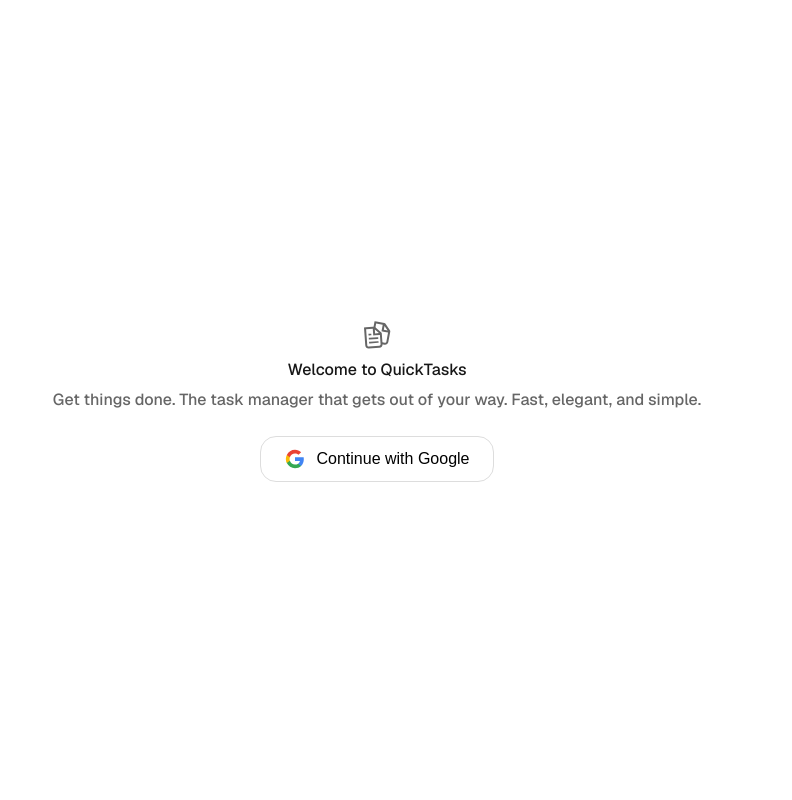
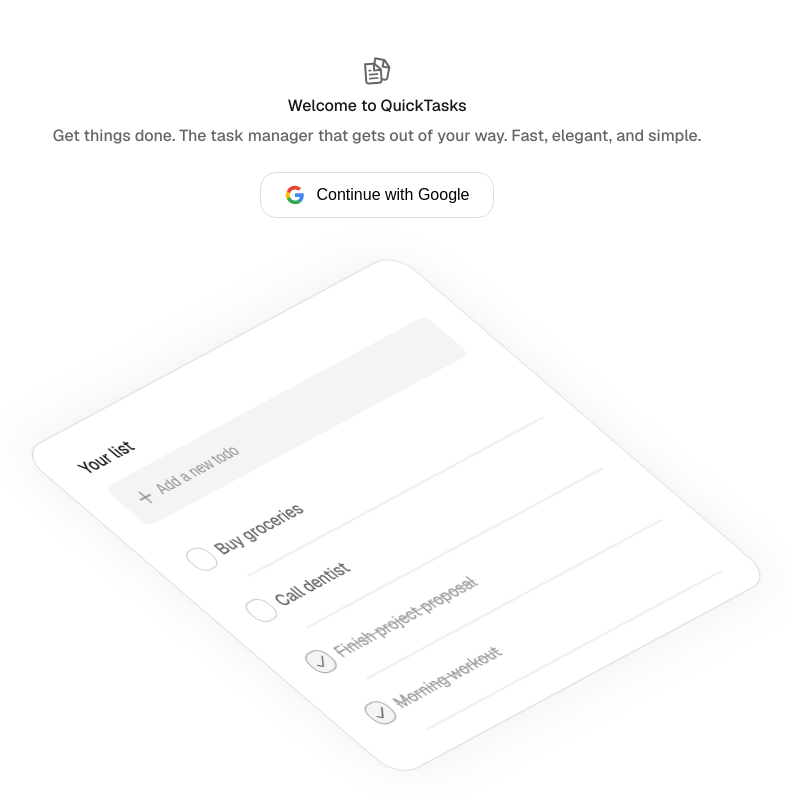
Before and after one commit to San-code1/todo-app, a React (Vite) app: page / in a window 1280 px wide. Shown: the whole page, without its empty margins (263-1055 px from the left). Built offline with nearby package versions, Linux system fonts and the light colour scheme; no server answers.

Commit message:
improving login

```diff
--- a/src/components/CreateTodo.tsx
+++ b/src/components/CreateTodo.tsx
@@ -5,9 +5,10 @@
 
 interface Props {
   saveTodo: ({ title }: TodoTitle) => void
+  autoFocus?: boolean
 }
 
-export const CreateTodo: React.FC<Props> = ({ saveTodo }) => {
+export const CreateTodo: React.FC<Props> = ({ saveTodo, autoFocus = true }) => {
   const [inputValue, setInputValue] = useState('')
 
   const handleSubmit = (event: React.FormEvent<HTMLFormElement>) => {
@@ -38,7 +39,7 @@
           placeholder="Add a new todo"
           value={inputValue}
           onChange={(event) => { setInputValue(event.target.value) }}
-          autoFocus
+          autoFocus={autoFocus}
         />
         <svg
           className="input-icon right"
--- a/src/components/Header.tsx
+++ b/src/components/Header.tsx
@@ -5,13 +5,14 @@
 
 interface Props {
   onAddTodo: ({ title }: TodoTitle) => void
+  autoFocus?: boolean
 }
 
-export const Header: React.FC<Props> = ({onAddTodo}) => {
+export const Header: React.FC<Props> = ({onAddTodo, autoFocus}) => {
   return (
     <header className='header'>
       <h1>Your list</h1>
-      <CreateTodo saveTodo={onAddTodo} />
+      <CreateTodo saveTodo={onAddTodo} autoFocus={autoFocus}/>
     </header>
   )
 }
--- a/src/components/Login.css
+++ b/src/components/Login.css
@@ -37,3 +37,38 @@
 .google-button:hover {
   background: #f5f5f5;
 }
+
+.preview-container {
+  position: relative;
+  display: flex;
+  align-items: center;
+  justify-content: center;
+  padding: 1rem;
+  min-width: 500px;
+  margin-top: 5rem;
+  transform: rotate3d(1, 1, 1, -65deg) translateX(24px);
+  scale: 1.3;
+}
+
+.app-mockup {
+  display: flex;
+  flex-direction: column;
+  gap: 1rem;
+  background: white;
+  border-radius: 24px;
+  padding: 1rem;
+  box-shadow: 0 0px 50px rgba(103, 103, 103, 0.1);
+  corner-shape: squircle;
+  max-width: 500px;
+  width: 100%;
+  opacity: 0.95;
+  border: 1px solid #ddd;
+  padding-bottom: 1rem;
+}
+
+@media (max-width: 640px) {
+  .preview-container {
+    margin-top: 1rem;
+    scale: 1.1;
+  }
+}
--- a/src/components/Login.tsx
+++ b/src/components/Login.tsx
@@ -1,4 +1,16 @@
 import './Login.css'
+
+import { Todos } from './Todos'
+import { Header } from './Header'
+import { TODO_FILTERS } from '../consts'
+import { motion } from 'motion/react'
+
+const MOCK_TODOS = [
+  { id: '1', title: 'Buy groceries', completed: false, createdAt: Date.now() },
+  { id: '2', title: 'Call dentist', completed: false, createdAt: Date.now() - 1000 },
+  { id: '3', title: 'Finish project proposal', completed: true, createdAt: Date.now() - 2000 },
+  { id: '4', title: 'Morning workout', completed: true, createdAt: Date.now() - 3000 },
+]
 
 interface Props {
   onSignIn: () => void
@@ -23,6 +35,28 @@
         </svg>
         Continue with Google
       </button>
+
+      <div className="preview-container">
+        <motion.div className="app-mockup"
+          initial={{ opacity: 0, translateY: 10, filter: 'blur(10px)' }}
+          animate={{ opacity: 1, translateY: 0, filter: 'blur(0px)' }}
+          exit={{ opacity: 0, translateY: 10, filter: 'blur(10px)' }}
+          transition={{ duration: 0.25, ease: 'easeOut' }}
+          >
+          <Header
+            autoFocus={false}
+            onAddTodo={() => {}}/>
+          <Todos
+            todos={MOCK_TODOS}
+            setCompleted={() => {}}
+            setTitle={() => {}}
+            removeTodo={() => {}}
+            filterSelected={TODO_FILTERS.ALL}
+          />
+        </motion.div>
+        <div className="mockup-overlay">
+        </div>
+      </div>
     </div>
   )
 }
--- a/src/components/Todos.tsx
+++ b/src/components/Todos.tsx
@@ -34,7 +34,7 @@
     initial={{ opacity: 0, y: 10 }}
     animate={{ opacity: 1, y: 0 }}
     exit={{ opacity: 0, y: -10 }}
-    transition={{ duration: 0.1 }}
+    transition={{ duration: 0.15 }}
     >
       <svg width="24" height="24" viewBox="0 0 24 24" fill="none" xmlns="http://www.w3.org/2000/svg">
         <path fillRule="evenodd" clipRule="evenodd" d="M20.4928 17.3111L21.7672 10.4281L21.9649 9.3605C22.0132 9.09973 21.9559 8.83043 21.8057 8.61189L18.2689 3.46778C18.1187 3.24923 17.8877 3.09932 17.627 3.05104L16.5593 2.85335L11.6429 1.94302L10.168 1.66992L9.89485 3.14485L7.71006 14.9443C7.45868 16.3019 8.35547 17.6063 9.71311 17.8577L17.5794 19.3142C18.937 19.5656 20.2414 18.6688 20.4928 17.3111ZM19.0178 17.038L20.2923 10.155L16.8508 9.51781L15.3759 9.24471L15.649 7.76978L16.2862 4.32828L11.3698 3.41795L9.18499 15.2174C9.08443 15.7605 9.44316 16.2822 9.98621 16.3827L17.8525 17.8393C18.3956 17.9398 18.9173 17.5811 19.0178 17.038ZM17.1239 8.04288L17.648 5.21232L19.9545 8.567L17.1239 8.04288Z" fill="#666"/>
@@ -74,7 +74,7 @@
           }}
           animate={{ opacity: 1, y: 0, filter: 'blur(0px)' }}
           exit={{ opacity: 0, y: -10, filter: 'blur(10px)' }}
-          transition={{ duration: 0.1}}
+          transition={{ duration: 0.15}}
           layout
         >
           <Todo
```
